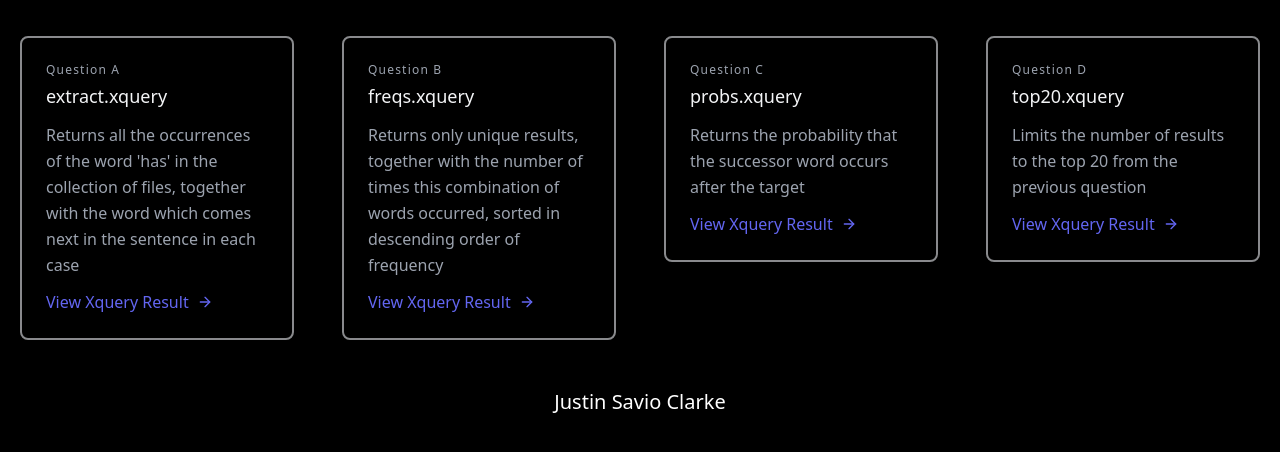
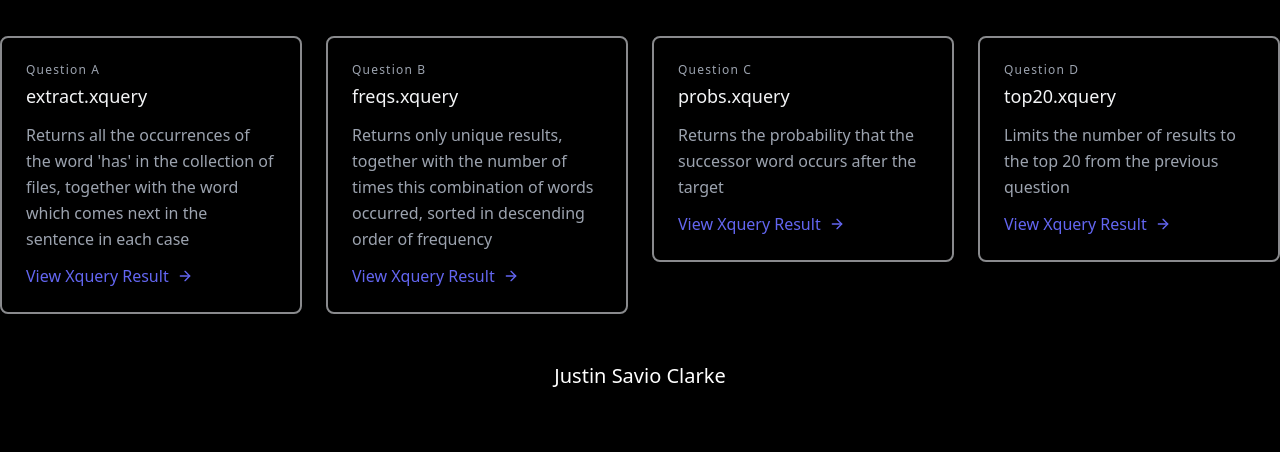
Before and after one commit to JustinClarke/XML-Coursework, a plain HTML site: page index.html in a window 1280 px wide. Shown: the part 156-608 px from the top of the page. Drawn offline with nearby package versions, Linux system fonts and the light colour scheme.

Commit message:
Update index.html

```diff
--- a/index.html
+++ b/index.html
@@ -6,12 +6,12 @@
     </head>
     <body class="bg-black">
         <section class="text-gray-600 body-font">
-            <div class="container px-5 py-10 mx-auto">
+            <div class="py-10">
                 <div class="text-center">
                     <h1 class="text-3xl text-gray-400 pb-10 uppercase">Semi-structured Data and Advanced Data Modelling</h1>
                     <h1 class="text-3xl text-white pb-10">XML and Structured Information: Coursework 1</h1>
                 </div>
-                <div class="grid grid-cols-1 lg:grid-cols-4 gap-12">
+                <div class="grid grid-cols-1 lg:grid-cols-4 gap-6">
                     <div>
                         <a href="/output/extract.html" target="_blank">
                             <div class="hover:scale-105 transition ease-in-out duration-500 cursor-pointer">
```
